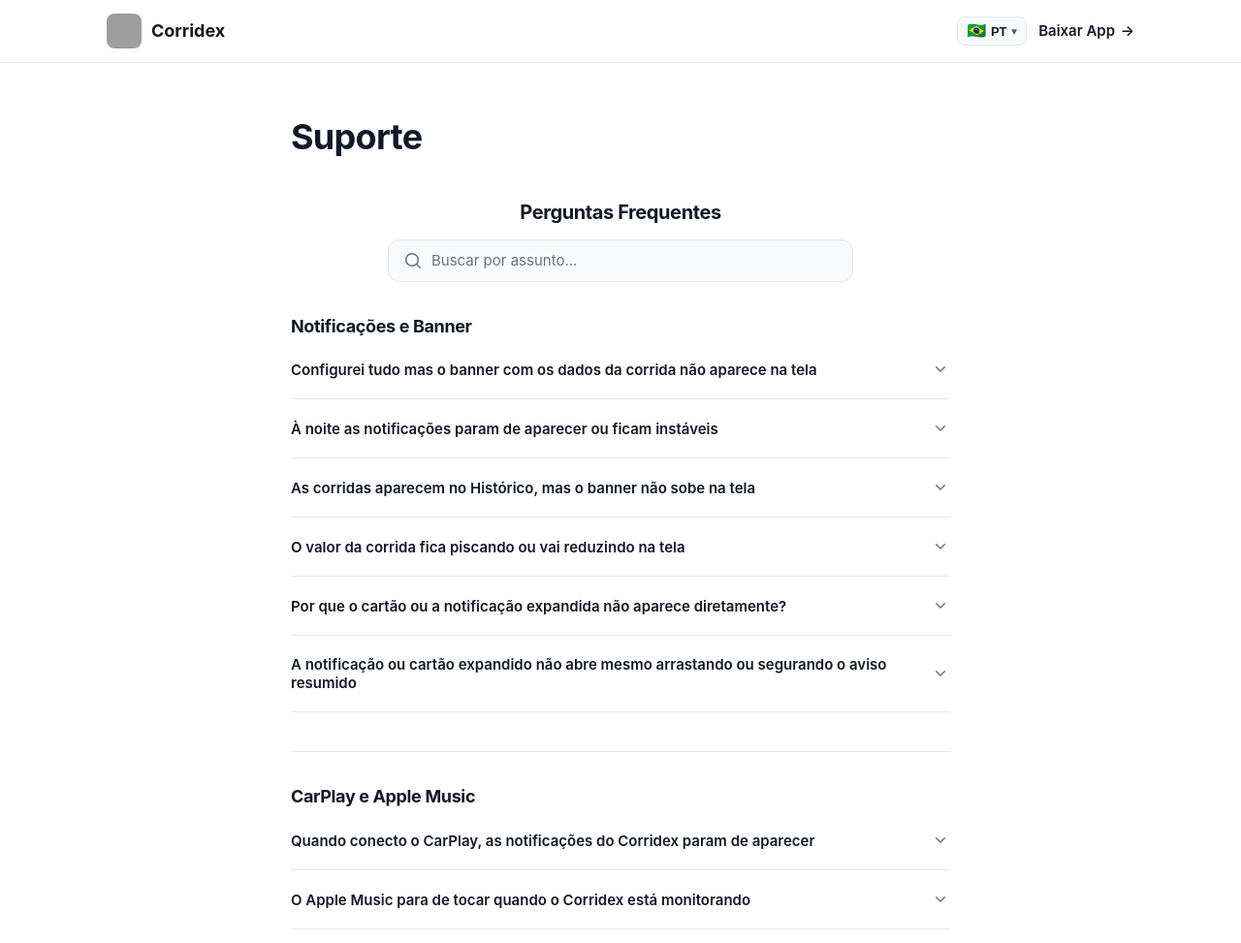
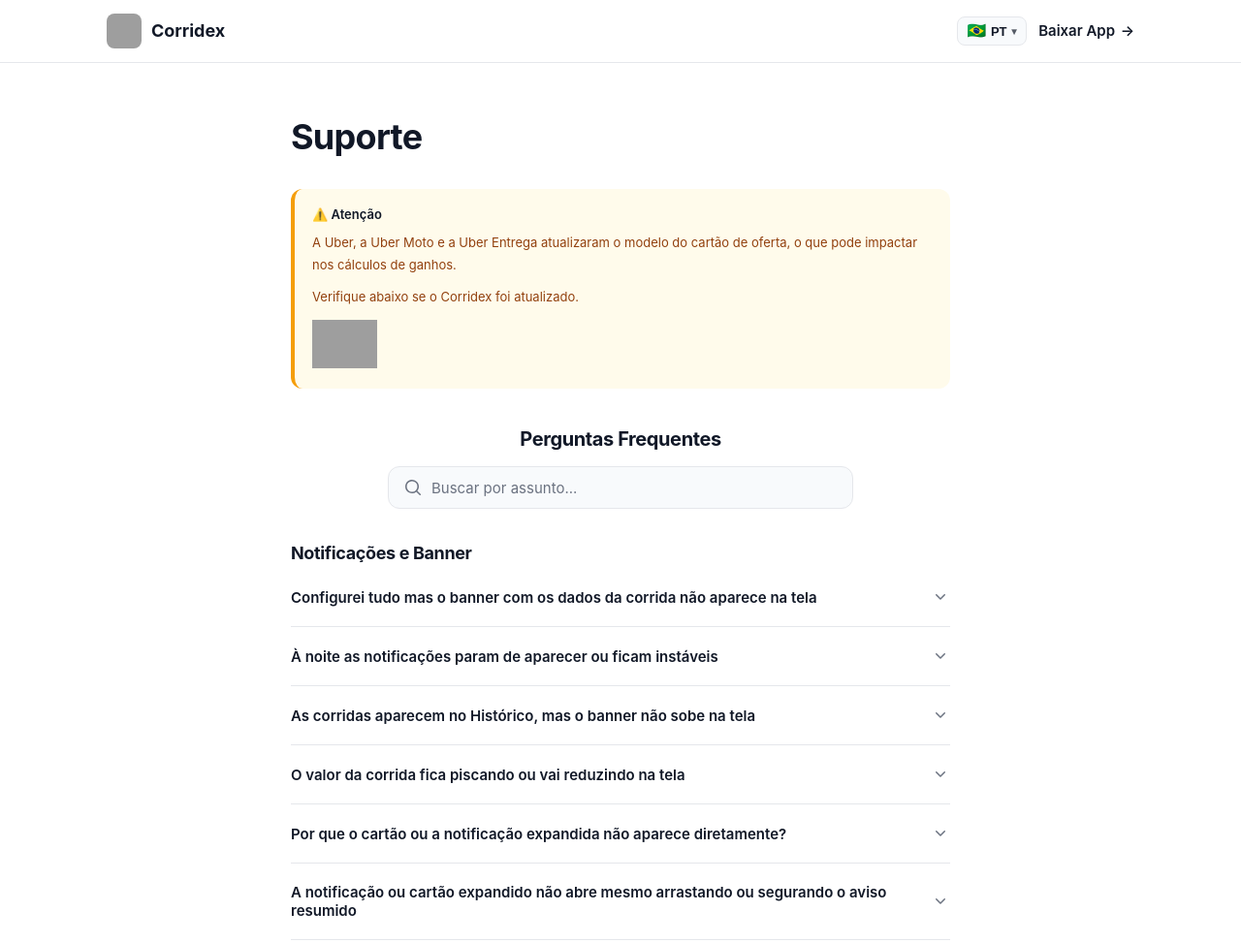
Before and after one commit to fernandakimiek/corridex-landing-page, a website: page suporte.html in a window 1280 px wide. Shown: the top 973 px of the page at 97% size. Drawn offline with Linux system fonts and the light colour scheme; grey boxes are pictures that could not be loaded.

Commit message:
- Aviso importante uber

```diff
--- a/css/site.css
+++ b/css/site.css
@@ -1011,6 +1011,21 @@ img {
   margin-bottom: 0;
 }
 
+.support-status-alert .badge {
+  margin-top: 0.75rem;
+}
+
+.legal-content .support-status-alert .badge a {
+  color: inherit;
+  text-decoration: none;
+}
+
+.legal-content .support-status-alert .badge a:focus-visible {
+  outline: 2px solid #78350f;
+  outline-offset: 3px;
+  border-radius: 8px;
+}
+
 /* Support contact */
 .support-faq {
   margin-bottom: 3rem;
--- a/js/i18n.js
+++ b/js/i18n.js
@@ -64,6 +64,8 @@
     var badgeCta = document.getElementById("badge-cta");
     var badgeHeroImg = document.getElementById("badge-hero-img");
     var badgeCtaImg = document.getElementById("badge-cta-img");
+    var badgeSupport = document.getElementById("badge-support");
+    var badgeSupportImg = document.getElementById("badge-support-img");
     document.querySelectorAll(".nav-cta").forEach(function (el) {
       el.href = url;
     });
@@ -72,6 +74,8 @@
     if (badgeCta) badgeCta.href = url;
     if (badgeHeroImg) badgeHeroImg.src = badgeUrl;
     if (badgeCtaImg) badgeCtaImg.src = badgeUrl;
+    if (badgeSupport) badgeSupport.href = url;
+    if (badgeSupportImg) badgeSupportImg.src = badgeUrl;
   }
 
   function localizedImageSrc(basePath, lang) {
--- a/js/translations.js
+++ b/js/translations.js
@@ -1,7 +1,7 @@
 // Aviso da página de suporte. true = exibe o bloco; false = oculta.
 // Depois, edite support.incidentAlertTitle e support.incidentAlert em pt, en e es.
 window.CORRIDEX_SUPPORT_ALERT = {
-  enabled: false,
+  enabled: true,
 };
 
 window.CORRIDEX_TRANSLATIONS = {
@@ -214,7 +214,7 @@ window.CORRIDEX_TRANSLATIONS = {
     "support.responseTime": "Tempo médio de resposta: 24h úteis",
     "support.incidentAlertTitle": "⚠️ Atenção",
     "support.incidentAlert":
-      '<p>O site oficial do Corridex é <a href="https://corridex.app/" target="_blank" rel="noopener noreferrer">https://corridex.app/</a>.</p><p>O Corridex não pede cadastro nem solicita dados pessoais para usar o aplicativo.</p><p>Há outro site usando o nome Corridex, corridex.com.br, que oferece um formulário de cadastro. Esse site não é um canal oficial do nosso Corridex.</p><p>Para conhecer ou baixar o app, acesse <a href="https://corridex.app/" target="_blank" rel="noopener noreferrer">corridex.app</a> e use o link da App Store indicado lá. Não informe seus dados no outro site.</p><p>Se puder, compartilhe este aviso com outros motoristas.</p>',
+      '<p>A Uber, a Uber Moto e a Uber Entrega atualizaram o modelo do cartão de oferta, o que pode impactar nos cálculos de ganhos.</p><p>Verifique abaixo se o Corridex foi atualizado.</p>',
   },
   en: {
     "meta.title": "App for Ride Share Drivers on iPhone | Corridex",
@@ -420,7 +420,7 @@ window.CORRIDEX_TRANSLATIONS = {
     "support.responseTime": "Average response time: 24 business hours",
     "support.incidentAlertTitle": "⚠️ Attention",
     "support.incidentAlert":
-      '<p>The official Corridex website is <a href="https://corridex.app/" target="_blank" rel="noopener noreferrer">https://corridex.app/</a>.</p><p>Corridex does not ask you to sign up, nor does it request personal data to use the app.</p><p>There is another site using the name Corridex, corridex.com.br, that offers a sign-up form. That site is not an official channel of our Corridex.</p><p>To learn about or download the app, go to <a href="https://corridex.app/" target="_blank" rel="noopener noreferrer">corridex.app</a> and use the App Store link shown there. Do not submit your information on the other site.</p><p>If you can, share this notice with other drivers.</p>',
+      '<p>Uber, Uber Moto, and Uber Entrega updated the offer card layout, which can affect earnings calculations.</p><p>Check below whether Corridex is up to date.</p>',
   },
   es: {
     "meta.title":
@@ -634,6 +634,6 @@ window.CORRIDEX_TRANSLATIONS = {
     "support.responseTime": "Tiempo promedio de respuesta: 24h hábiles",
     "support.incidentAlertTitle": "⚠️ Atención",
     "support.incidentAlert":
-      '<p>El sitio oficial de Corridex es <a href="https://corridex.app/" target="_blank" rel="noopener noreferrer">https://corridex.app/</a>.</p><p>Corridex no pide registro ni solicita datos personales para usar la aplicación.</p><p>Hay otro sitio que usa el nombre Corridex, corridex.com.br, y ofrece un formulario de registro. Ese sitio no es un canal oficial de nuestro Corridex.</p><p>Para conocer o descargar la app, entra en <a href="https://corridex.app/" target="_blank" rel="noopener noreferrer">corridex.app</a> y usa el enlace de la App Store que aparece allí. No informes tus datos en el otro sitio.</p><p>Si puedes, comparte este aviso con otros conductores.</p>',
+      '<p>Uber, Uber Moto y Uber Entrega actualizaron el modelo de la tarjeta de oferta, lo que puede afectar el cálculo de las ganancias.</p><p>Comprueba abajo si Corridex está actualizado.</p>',
   },
 };
--- a/suporte.html
+++ b/suporte.html
@@ -138,35 +138,27 @@
           >
           <div data-i18n-html="support.incidentAlert">
             <p>
-              O site oficial do Corridex é
-              <a
-                href="https://corridex.app/"
-                target="_blank"
-                rel="noopener noreferrer"
-                >https://corridex.app/</a
-              >.
+              A Uber, a Uber Moto e a Uber Entrega atualizaram o modelo do
+              cartão de oferta, o que pode impactar nos cálculos de ganhos.
             </p>
-            <p>
-              O Corridex não pede cadastro nem solicita dados pessoais para usar
-              o aplicativo.
-            </p>
-            <p>
-              Há outro site usando o nome Corridex, corridex.com.br, que oferece
-              um formulário de cadastro. Esse site não é um canal oficial do
-              nosso Corridex.
-            </p>
-            <p>
-              Para conhecer ou baixar o app, acesse
-              <a
-                href="https://corridex.app/"
-                target="_blank"
-                rel="noopener noreferrer"
-                >corridex.app</a
-              >
-              e use o link da App Store indicado lá. Não informe seus dados no
-              outro site.
-            </p>
-            <p>Se puder, compartilhe este aviso com outros motoristas.</p>
+            <p>Verifique abaixo se o Corridex foi atualizado.</p>
+          </div>
+          <div class="badge">
+            <a
+              id="badge-support"
+              href="https://apps.apple.com/app/apple-store/id6756681755?pt=128383262&ct=Landpage&mt=8"
+              target="_blank"
+              rel="noopener noreferrer"
+              data-i18n-aria-label="cta.badgeAriaLabel"
+              aria-label="Baixar app Corridex na App Store"
+            >
+              <img
+                id="badge-support-img"
+                src="https://tools.applemediaservices.com/api/badges/download-on-the-app-store/black/pt-br?size=250x83"
+                alt="Baixar Corridex na App Store"
+                data-i18n-alt="cta.badgeAlt"
+              />
+            </a>
           </div>
         </aside>
 
```
